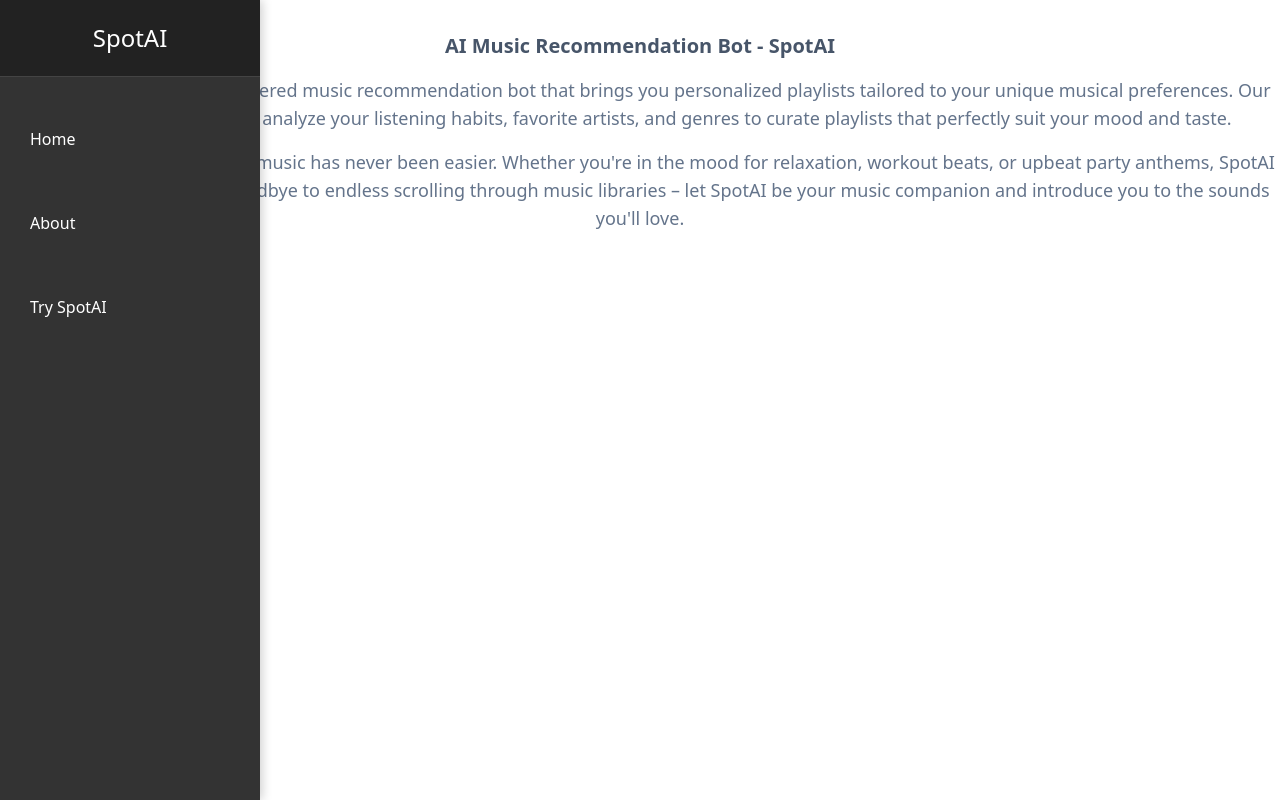
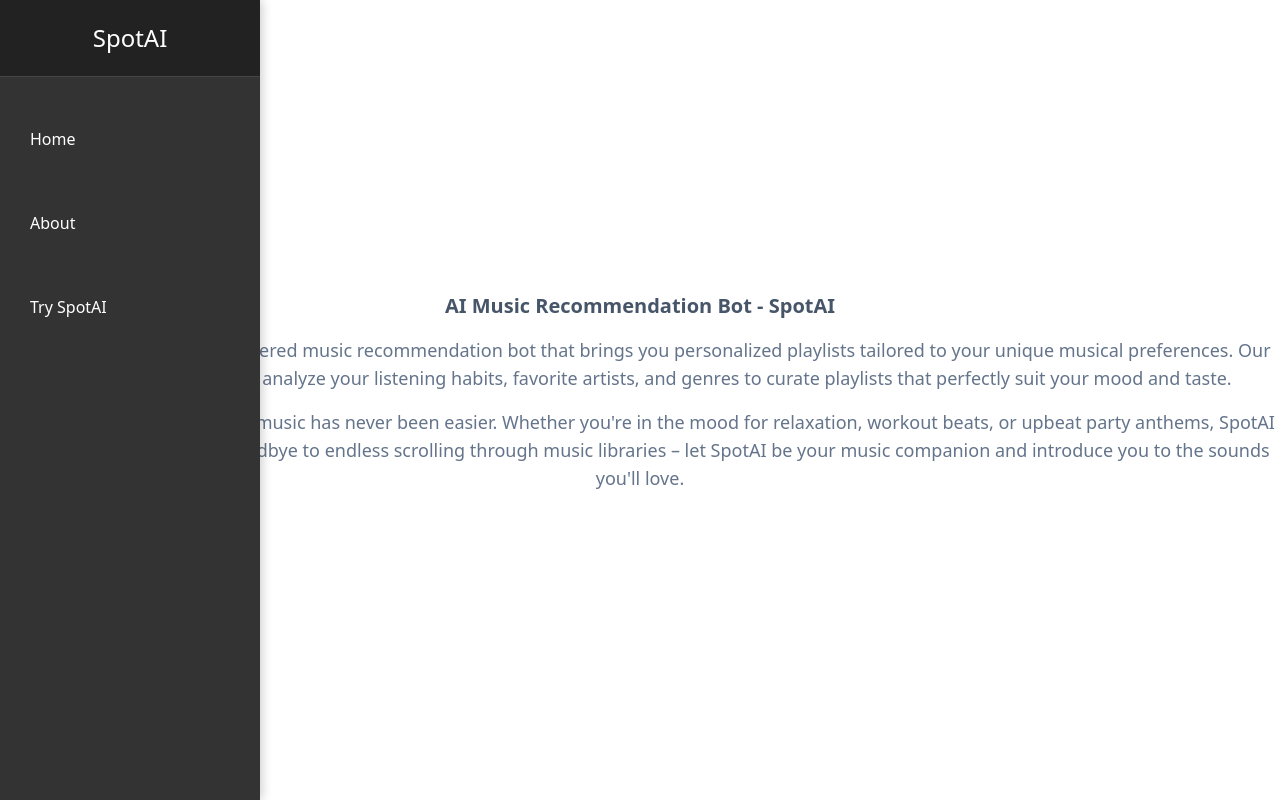
Before and after one commit to dhand33p/AImusicQA, a React (Vite) app in the folder frontend-new/app/: page / in a window 1280 px wide. Built offline with nearby package versions, Linux system fonts and the light colour scheme.

Commit message:
home page with text that runs off the page slightly less (this took so long omg)

```diff
--- a/frontend-new/app/src/components/VerticalNavbar.css
+++ b/frontend-new/app/src/components/VerticalNavbar.css
@@ -51,3 +51,7 @@
   background-color: #555;
   transform: translateX(5px);
 }
+
+.text-section {
+  padding-top: 260px; /* Adjust the value as needed */
+}
--- a/frontend-new/app/src/pages/home.jsx
+++ b/frontend-new/app/src/pages/home.jsx
@@ -1,8 +1,8 @@
-import { useEffect, useRef, useState } from "react";
+import React from "react";
 
 function Home() {
   return (
-        <section className="mt-8">
+    <section className="mt-8 text-section"> {/* Added the "text-section" class */}
       <h2 className="text-center text-xl font-bold text-slate-600">
         AI Music Recommendation Bot - SpotAI
       </h2>
```
Also changed, not shown: frontend-new/app/src/pages/about.jsx (line endings or trailing spaces). Lines whose indentation alone changed are shown as unchanged.
